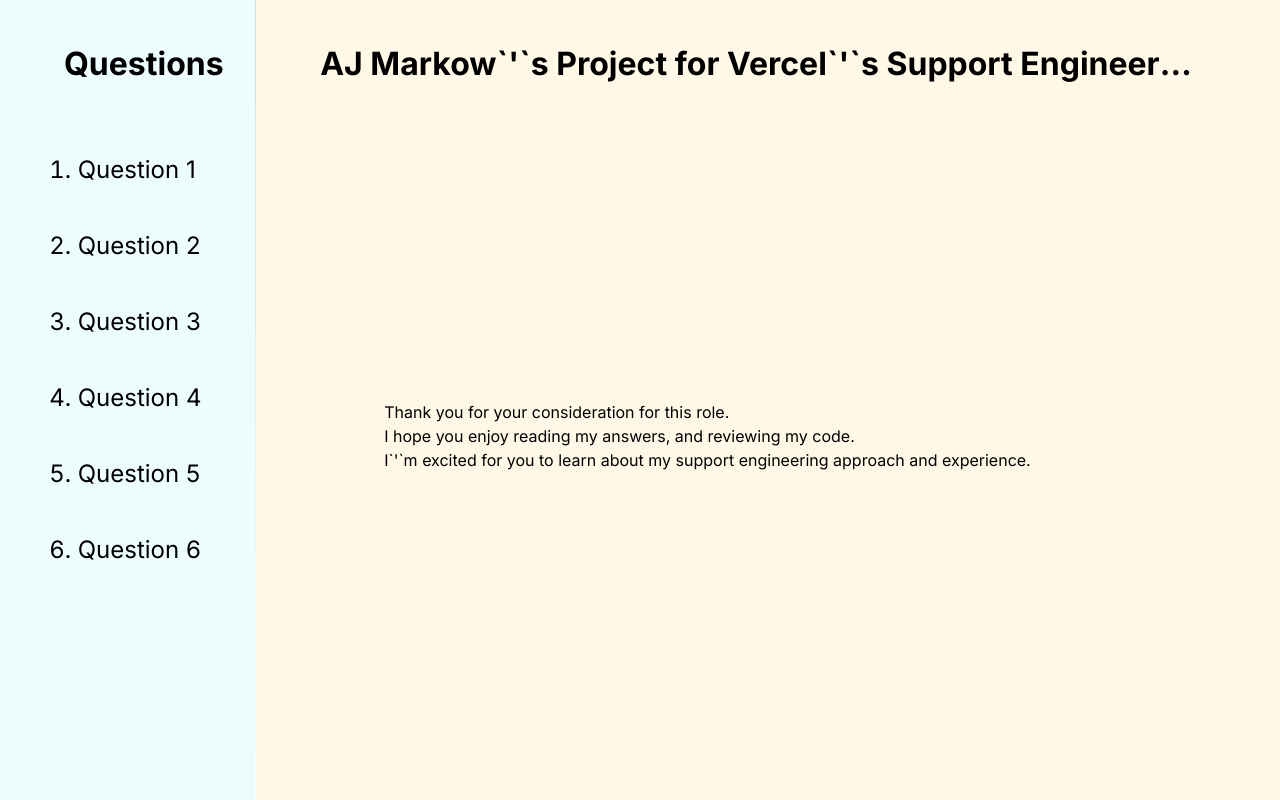
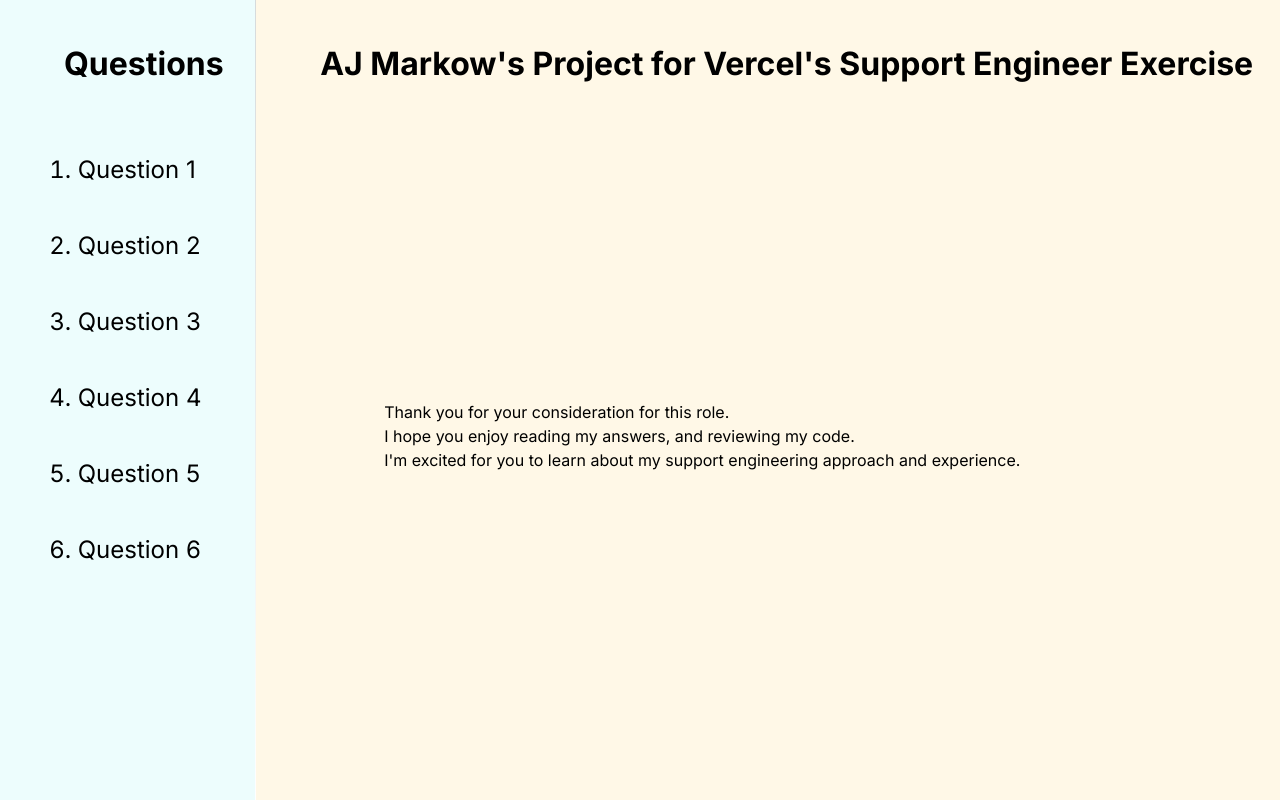
Before and after one commit to ajmarkow/takehome, a Next.js app in the folder aj_markow_and_his_excellent_takehome_support_exercise/: page / in a window 1280 px wide. Built offline with nearby package versions, Linux system fonts and the light colour scheme.

Commit message:
fix escaping of apostrophes

```diff
--- a/aj_markow_and_his_excellent_takehome_support_exercise/src/app/page.js
+++ b/aj_markow_and_his_excellent_takehome_support_exercise/src/app/page.js
@@ -43,7 +43,7 @@
       </GridItem>
       <GridItem colSpan={4} rowSpan={1} bg='#FFF8E7'>
         <Heading size='4xl' fontWeight='bold' textAlign='left' noOfLines={1} color='black' marginLeft='5vw' marginTop='5vh' fontSize='4vh'>
-          AJ Markow`&#39;`s Project for Vercel`&#39;`s Support Engineer Exercise
+          AJ Markow&#39;s Project for Vercel&#39;s Support Engineer Exercise
         </Heading>
       </GridItem>
       <GridItem colSpan={4} bg='#FFF8E7'>
@@ -52,7 +52,7 @@
           <br/>
           I hope you enjoy reading my answers, and reviewing my code.
           <br/>
-          I`&#39;`m excited for you to learn about my support engineering approach and experience.
+          I&#39;m excited for you to learn about my support engineering approach and experience.
         </Text>
   </GridItem>
   <GridItem colSpan={4} bg='#FFF8E7' />
```
